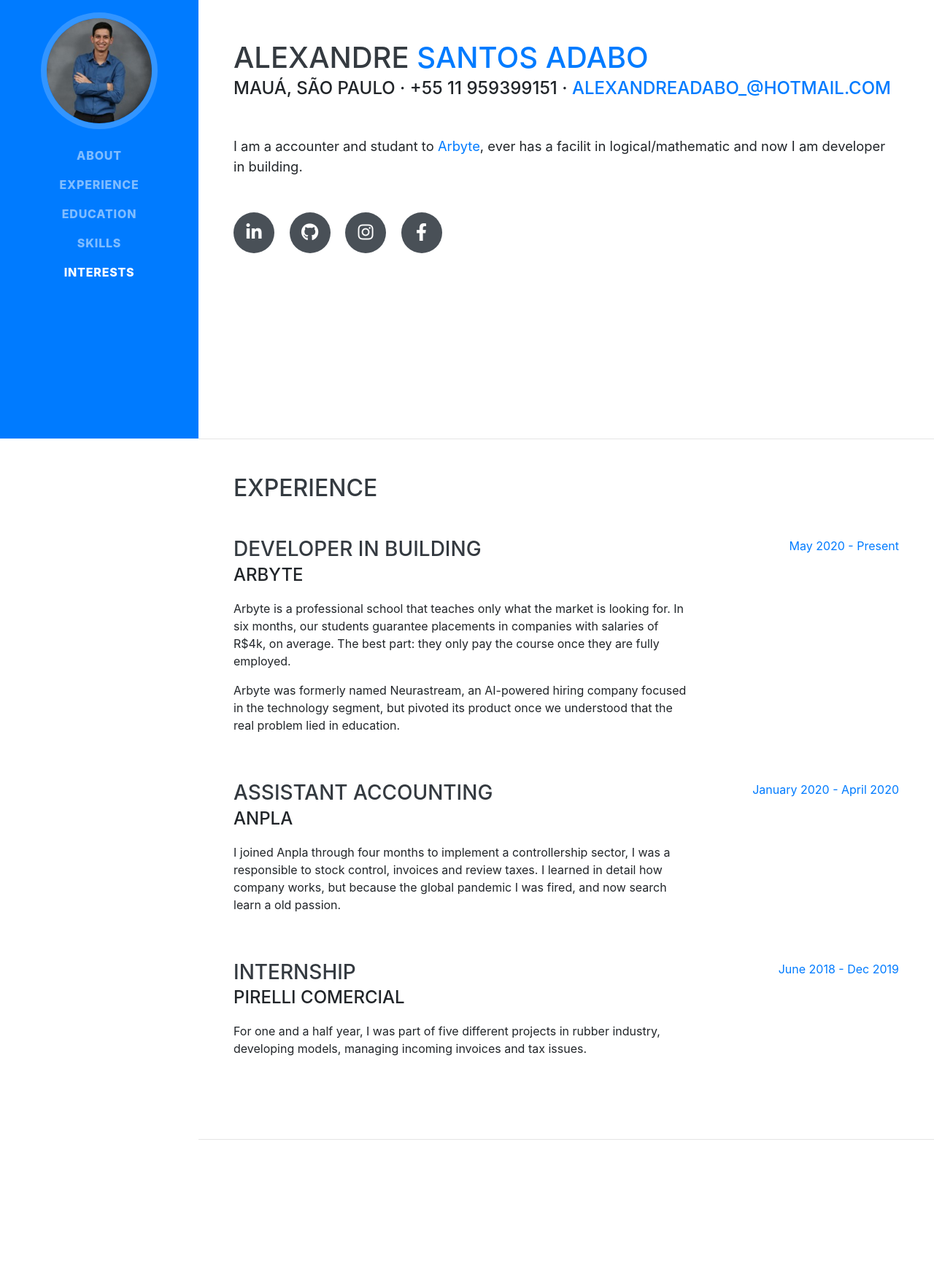
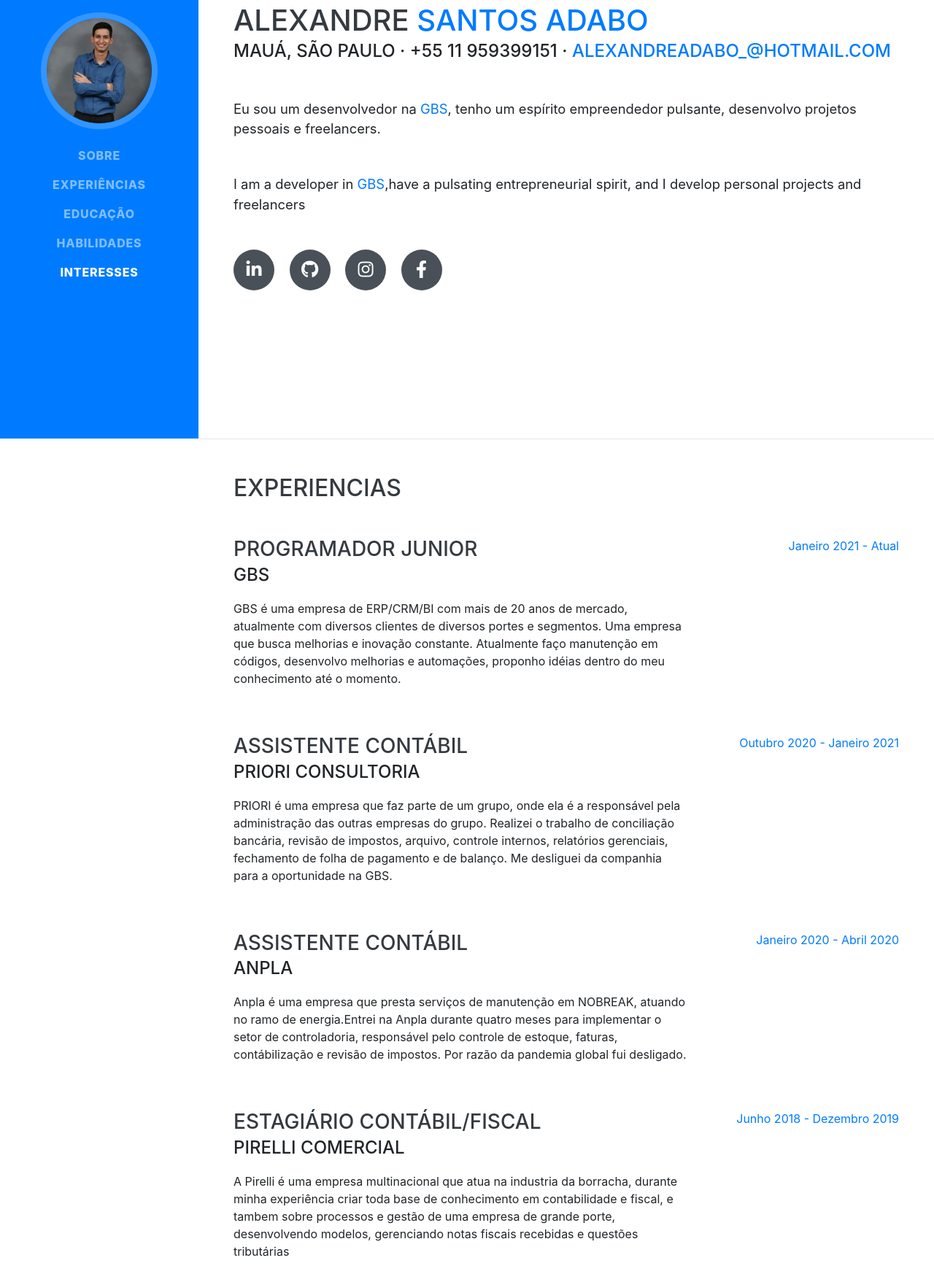
Before and after one commit to AlexandreAdabo/Curriculo, a website with bundled scripts: page index.html in a window 1280 px wide. Shown: the part 199-1945 px from the top of the page at 73% size. Built offline with nearby package versions, Linux system fonts and the light colour scheme; a web font is replaced by a local one.

Commit message:
Curriculo atualizado
Atualização

```diff
--- a/index.html
+++ b/index.html
@@ -38,19 +38,19 @@
     <div class="collapse navbar-collapse" id="navbarSupportedContent">
       <ul class="navbar-nav">
         <li class="nav-item">
-          <a class="nav-link js-scroll-trigger" href="#about">about</a>
+          <a class="nav-link js-scroll-trigger" href="#about">Sobre</a>
         </li>
         <li class="nav-item">
-          <a class="nav-link js-scroll-trigger" href="#experience">Experience</a>
+          <a class="nav-link js-scroll-trigger" href="#experience">Experiências</a>
         </li>
         <li class="nav-item">
-          <a class="nav-link js-scroll-trigger" href="#education">Education</a>
+          <a class="nav-link js-scroll-trigger" href="#education">Educação</a>
         </li>
         <li class="nav-item">
-          <a class="nav-link js-scroll-trigger" href="#skills">Skills</a>
+          <a class="nav-link js-scroll-trigger" href="#skills">Habilidades</a>
         </li>
         <li class="nav-item">
-          <a class="nav-link js-scroll-trigger" href="#interests">Interests</a>
+          <a class="nav-link js-scroll-trigger" href="#interests">Interesses</a>
         </li>
       </ul>
     </div>
@@ -66,7 +66,8 @@
         <div class="subheading mb-5">Mauá, São Paulo · +55 11 959399151 ·
           <a href="mailto:alexandreadabo_@hotmail.com">alexandreadabo_@hotmail.com</a>
         </div>
-        <p class="lead mb-5">I am a accounter and studant to <a href="https://www.arbyte.com.br" target="_blank">Arbyte</a>, ever has a facilit in logical/mathematic and now I am developer in building.</p>
+        <p class="lead mb-5">Eu sou um desenvolvedor na <a href="http://gbstec.com.br/" target="_blank">GBS</a>, tenho um espírito empreendedor pulsante, desenvolvo projetos pessoais e freelancers.</p>
+        <p class="lead mb-5">I am a developer in <a href="http://gbstec.com.br/" target="_blank">GBS</a>,have a pulsating entrepreneurial spirit, and I develop personal projects and freelancers </p>
         <div class="social-icons">
           <a href="https://www.linkedin.com/in/alexandre-santos-adabo-394002112/" target="_blank">
             <i class="fab fa-linkedin-in"></i>
@@ -88,39 +89,50 @@
 
     <section class="resume-section p-3 p-lg-5 d-flex justify-content-center" id="experience">
       <div class="w-100">
-        <h2 class="mb-5">Experience</h2>
+        <h2 class="mb-5">Experiencias</h2>
 
         <div class="resume-item d-flex flex-column flex-md-row justify-content-between mb-5">
           <div class="resume-content">
-            <h3 class="mb-0">Developer in building</h3>
-            <div class="subheading mb-3">Arbyte</div>
-            <p>Arbyte is a professional school that teaches only what the market is looking for. In six months, our students guarantee placements in companies with salaries of R$4k, on average. The best part: they only pay the course once they are fully employed.</p>
-            <p>Arbyte was formerly named Neurastream, an AI-powered hiring company focused in the technology segment, but pivoted its product once we understood that the real problem lied in education.</p>
+            <h3 class="mb-0">Programador Junior</h3>
+            <div class="subheading mb-3">GBS</div>
+            <p>GBS é uma empresa de ERP/CRM/BI com mais de 20 anos de mercado, atualmente com diversos clientes de diversos portes e segmentos. Uma empresa que busca melhorias e inovação constante. Atualmente faço manutenção em códigos, desenvolvo melhorias e automações, proponho idéias dentro do meu conhecimento até o momento.</p>
           </div>
           <div class="resume-date text-md-right">
-            <span class="text-primary">May 2020 - Present</span>
+            <span class="text-primary">Janeiro 2021 - Atual</span>
           </div>
         </div>
 
         <div class="resume-item d-flex flex-column flex-md-row justify-content-between mb-5">
           <div class="resume-content">
-            <h3 class="mb-0">Assistant Accounting</h3>
-            <div class="subheading mb-3">Anpla</div>
-            <p>I joined Anpla through four months to implement a controllership sector, I was a responsible to stock control, invoices and review taxes. I learned in detail how company works, but because the global pandemic I was fired, and now search learn a old passion.</p>
+            <h3 class="mb-0">Assistente Contábil</h3>
+            <div class="subheading mb-3">PRIORI Consultoria</div>
+            <p>PRIORI é uma empresa que faz parte de um grupo, onde ela é a responsável pela administração das outras empresas do grupo. Realizei o trabalho de conciliação bancária, revisão de impostos, arquivo, controle internos, relatórios gerenciais, fechamento de folha de pagamento e de balanço. Me desliguei da companhia para a oportunidade na GBS.</p>
           </div>
           <div class="resume-date text-md-right">
-            <span class="text-primary">January 2020 - April 2020</span>
+            <span class="text-primary">Outubro 2020 - Janeiro 2021</span>
+          </div>
+        </div>
+
+
+        <div class="resume-item d-flex flex-column flex-md-row justify-content-between mb-5">
+          <div class="resume-content">
+            <h3 class="mb-0">Assistente Contábil</h3>
+            <div class="subheading mb-3">Anpla</div>
+            <p>Anpla é uma empresa que presta serviços de manutenção em NOBREAK, atuando no ramo de energia.Entrei na Anpla durante quatro meses para implementar o setor de controladoria, responsável pelo controle de estoque, faturas, contábilização e revisão de impostos. Por razão da pandemia global fui desligado.</p>
+          </div>
+          <div class="resume-date text-md-right">
+            <span class="text-primary">Janeiro 2020 - Abril 2020</span>
           </div>
         </div>
 
         <div class="resume-item d-flex flex-column flex-md-row justify-content-between mb-5">
           <div class="resume-content">
-            <h3 class="mb-0">Internship</h3>
+            <h3 class="mb-0">Estagiário Contábil/Fiscal</h3>
             <div class="subheading mb-3">Pirelli Comercial</div>
-            <p>For one and a half year, I was part of five different projects in rubber industry, developing models, managing incoming invoices and tax issues.</p>
+            <p>A Pirelli é uma empresa multinacional que atua na industria da borracha, durante minha experiência criar toda base de conhecimento em contabilidade e fiscal, e tambem sobre processos e gestão de uma empresa de grande porte, desenvolvendo modelos, gerenciando notas fiscais recebidas e questões tributárias</p>
           </div>
           <div class="resume-date text-md-right">
-            <span class="text-primary">June 2018 - Dec 2019</span>
+            <span class="text-primary">Junho 2018 - Dezembro 2019</span>
           </div>
         </div>
 
@@ -132,15 +144,15 @@
 
     <section class="resume-section p-3 p-lg-5 d-flex align-items-center" id="education">
       <div class="w-100">
-        <h2 class="mb-5">Education</h2>
+        <h2 class="mb-5">Educação</h2>
 
         <div class="resume-item d-flex flex-column flex-md-row justify-content-between mb-5">
           <div class="resume-content">
-            <h3 class="mb-0">USCS - University of São Caetano do Sul</h3>
-            <div class="subheading mb-3">Bachelor of Accounting Science</div>
+            <h3 class="mb-0">USCS - Universidade Municipal de São Caetano do Sul</h3>
+            <div class="subheading mb-3">Bacharel em Ciências Contábeis</div>
           </div>
           <div class="resume-date text-md-right">
-            <span class="text-primary">February 2016 - Dec 2019</span>
+            <span class="text-primary">Fevereiro 2016 - Dezembro 2019</span>
           </div>
         </div>
 
@@ -157,9 +169,9 @@
 
   <section class="resume-section p-3 p-lg-5 d-flex align-items-center" id="skills">
     <div class="w-100">
-        <h2 class="mb-5">Skills</h2>
+      <h2 class="mb-5">Habilidades</h2>
 
-        <div class="subheading mb-3">Programming Languages &amp; Tools</div>
+      <div class="subheading mb-3">LÍNGUAGENS E FERRAMENTAS DE PROGRAMAÇÃO</div>
       <ul class="list-inline dev-icons">
         <li class="list-inline-item">
           <i class="fab fa-html5"></i>
@@ -184,17 +196,20 @@
         </li>
       </ul>
 
-        <div class="subheading mb-3">What Else</div>
+      <div class="subheading mb-3">O que mais</div>
       <ul class="fa-ul mb-0">
         <li>
           <i class="fa-li fa fa-check"></i>
-            Enterpreneurship - Leadership Team</li>
+          Empreendedorismo - Liderança
+        </li>
         <li>
           <i class="fa-li fa fa-check"></i>
-            Financial Math</li>
+          Conhecimento de Processos
+        </li>
         <li>
           <i class="fa-li fa fa-check"></i>
-            Teaching - Financial Education and Investments</li>
+          Educação Financeira e investimentos
+        </li>
       </ul>
     </div>
   </section>
@@ -203,9 +218,9 @@
 
   <section class="resume-section p-3 p-lg-5 d-flex align-items-center" id="interests">
     <div class="w-100">
-        <h2 class="mb-5">Interests</h2>
-        <p>Apart from being an entrepreneur and developer, my main passions are Games and Music. Sometimes I like to play online games with my friends,I believe that this improves many points such as logic, problem solving and teamwork. Every once in a while I enjoy leaving the city and spending some time with myself.</p>
-        <p class="mb-0">Some books also changed the way I see the world. Rich dad Poor dad, Secrets of the Milionaire Mind and Think and grow rich.</p>
+      <h2 class="mb-5">Interesses</h2>
+      <p>Adoro jogar e assistir a séries e animes, além de lazer vejo nessas atividades o desenvolvimento de habilidades usadas profissionalmente, como resolução de problemas, trabalhar sobre pressão, solução de conflitos e situações diversas. As vezes gosto de ter um tempo para eu mesmo, geralmente são os momentos de ócio criativo.</p>
+      <p class="mb-0">Alguns livros também mudaram minha maneira de ver o mundo. Pai rico Pai pobre e Quem pensa Enriquece.</p>
     </div>
   </section>
 
```
Also changed, not shown: css/resume.css (+12 -10 lines), css/resume.min.css, img/profile.jpg (deleted), img/profile_rafael.jpg (deleted). Lines whose indentation alone changed are shown as unchanged.
